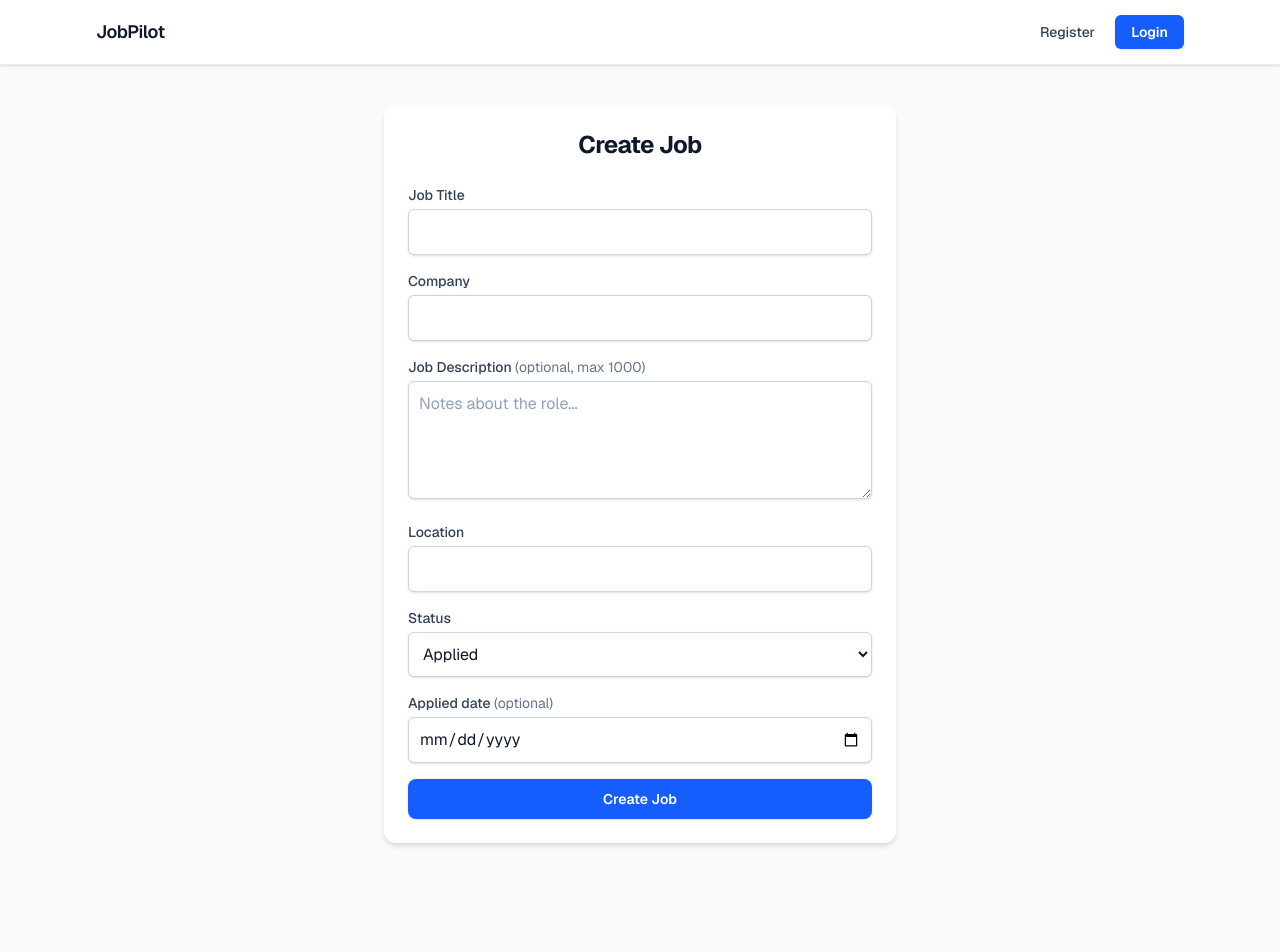
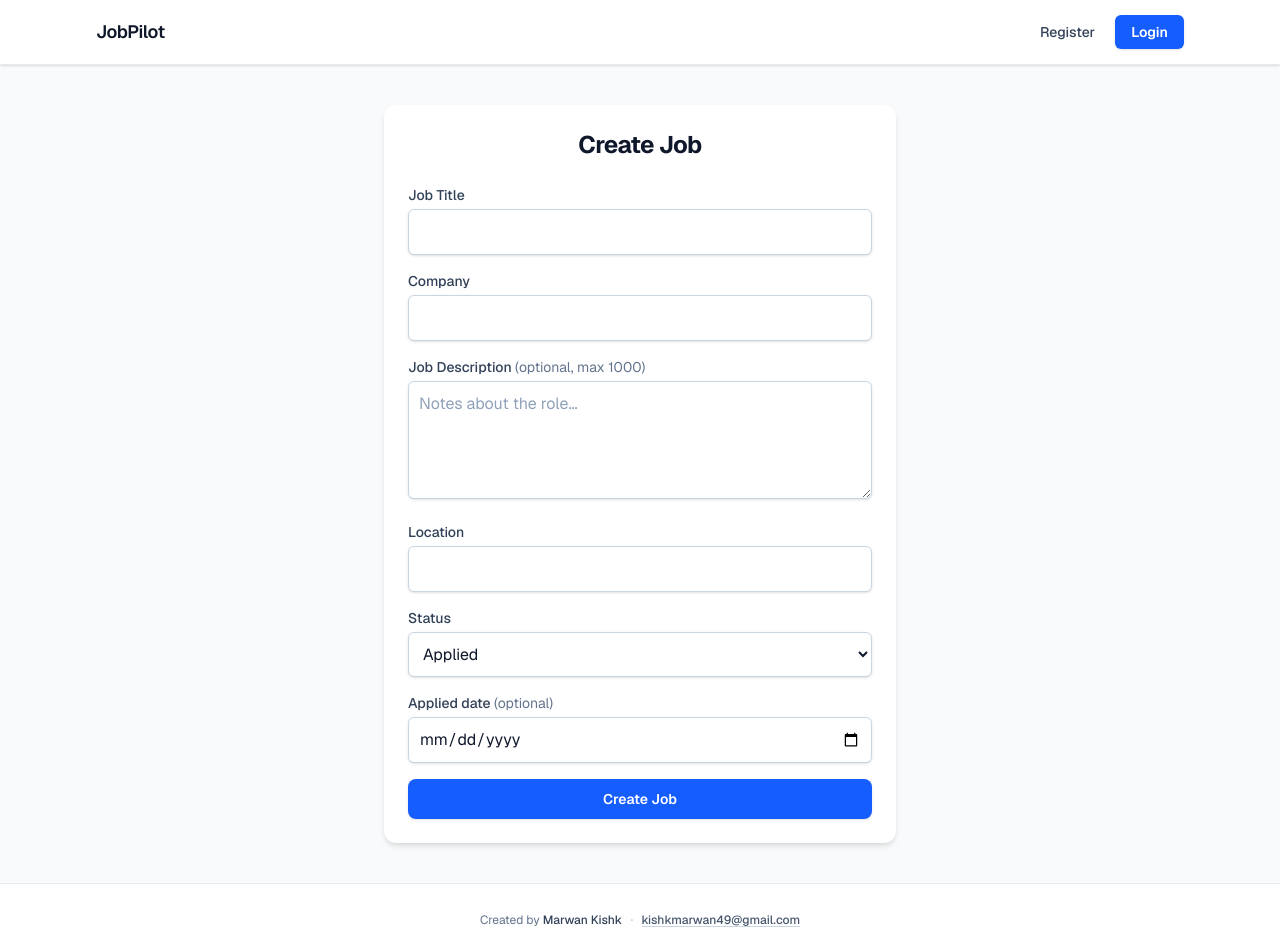
Before and after one commit to Marwankishkk/JobPilot-front-end, a Next.js app: page /create-job in a window 1280 px wide. Shown: the top 952 px of the page. Before the commit the page ends 883 px from the top, so only its background shows below. Built offline with nearby package versions, Linux system fonts and the light colour scheme; no server answers.

Commit message:
add footer

```diff
--- a/src/app/layout.js
+++ b/src/app/layout.js
@@ -1,5 +1,6 @@
 import { Geist, Geist_Mono } from "next/font/google";
 import Providers from "@/components/providers";
+import SiteFooter from "@/components/site-footer";
 import "./globals.css";
 
 const geistSans = Geist({
@@ -23,8 +24,13 @@ export default function RootLayout({ children }) {
       lang="en"
       className={`${geistSans.variable} ${geistMono.variable} h-full antialiased`}
     >
-      <body className="min-h-full flex flex-col">
-        <Providers>{children}</Providers>
+      <body className="flex min-h-dvh flex-col">
+        <Providers>
+          <div className="flex min-h-dvh flex-1 flex-col">
+            <div className="flex-1">{children}</div>
+            <SiteFooter />
+          </div>
+        </Providers>
       </body>
     </html>
   );
--- a/src/components/home-hero-actions.js
+++ b/src/components/home-hero-actions.js
@@ -38,8 +38,8 @@ export default function HomeHeroActions() {
       <a href="/register" className={primaryBtn}>
         Get Started
       </a>
-      <a href="/dashboard" className={secondaryBtn}>
-        Open Dashboard
+      <a href="/login" className={secondaryBtn}>
+        Sign in
       </a>
     </div>
   );
--- /dev/null
+++ b/src/components/site-footer.js
@@ -0,0 +1,21 @@
+export default function SiteFooter() {
+  return (
+    <footer className="mt-auto border-t border-slate-200/80 bg-white">
+      <div className="mx-auto flex max-w-6xl flex-col items-center justify-center gap-1 px-4 py-6 text-center sm:flex-row sm:gap-2 sm:px-6 lg:px-8">
+        <p className="text-xs text-slate-500">
+          Created by{" "}
+          <span className="font-medium text-slate-700">Marwan Kishk</span>
+        </p>
+        <span className="hidden text-slate-300 sm:inline" aria-hidden>
+          ·
+        </span>
+        <a
+          href="mailto:kishkmarwan49@gmail.com"
+          className="text-xs font-medium text-slate-600 underline decoration-slate-300 underline-offset-2 transition-colors hover:text-blue-700 hover:decoration-blue-400"
+        >
+          kishkmarwan49@gmail.com
+        </a>
+      </div>
+    </footer>
+  );
+}
```
